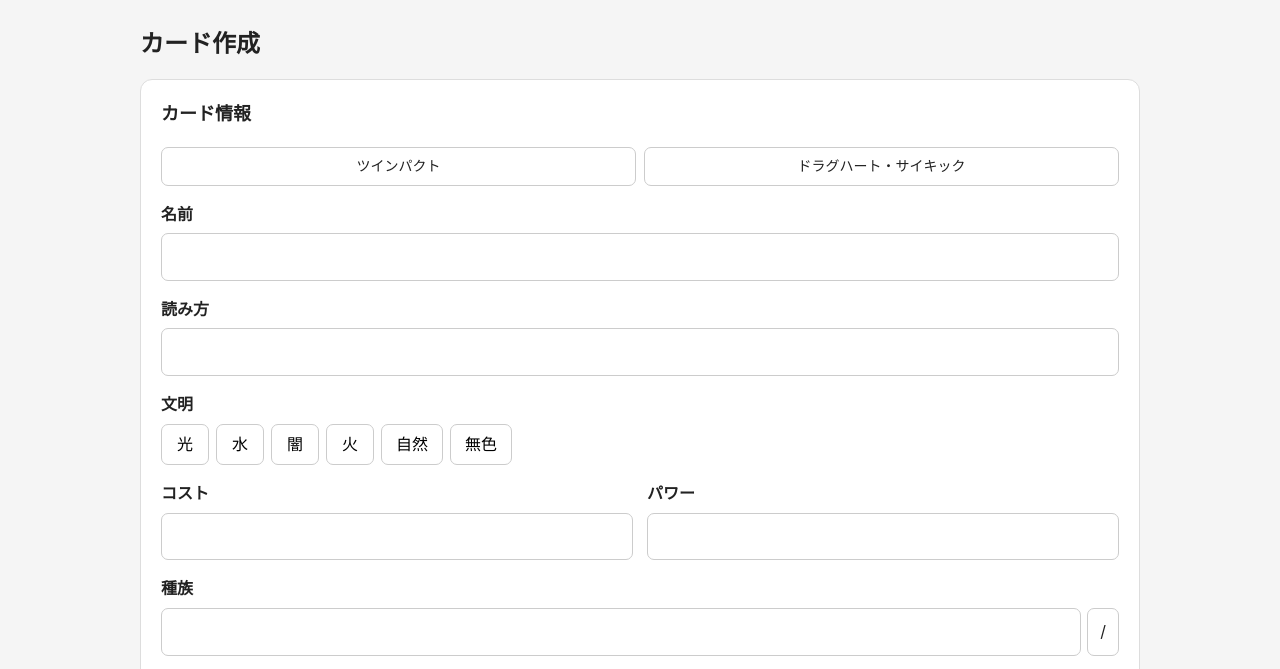
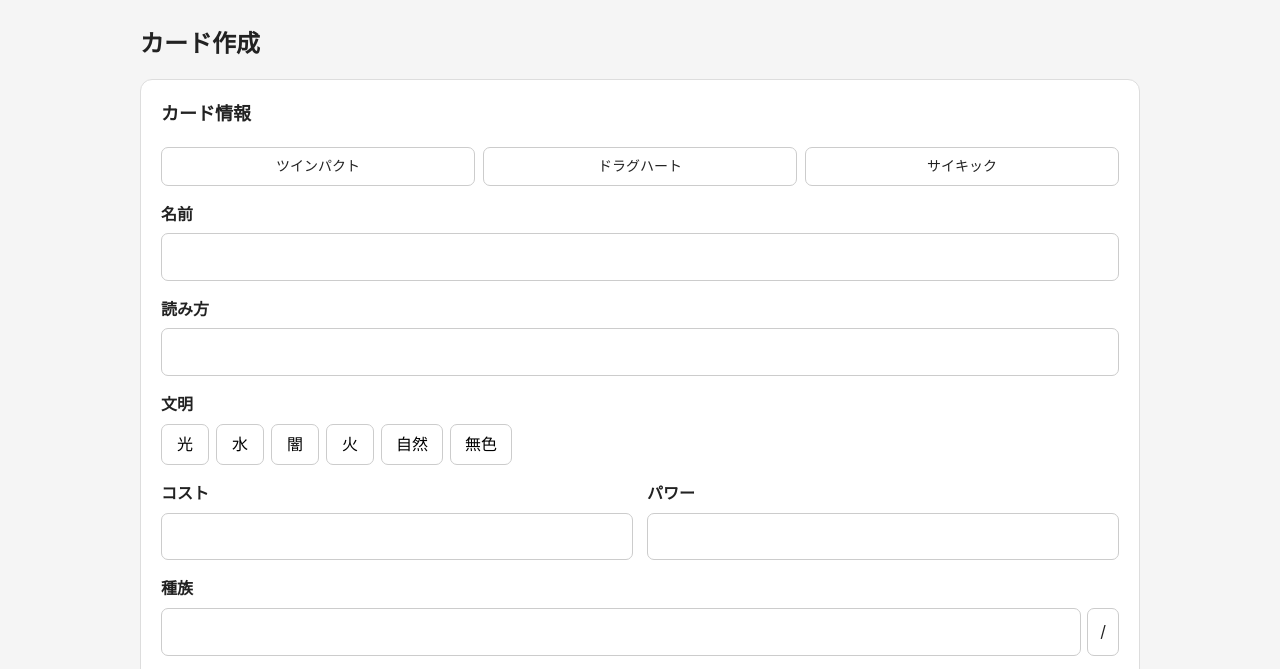
Before and after one commit to kamiyui2614/orica-studio, a plain HTML site: page index.html in a window 1280 px wide. Shown: the part 67-736 px from the top of the page. Drawn offline with Linux system fonts and the light colour scheme.

Commit message:
Update index.html

```diff
--- a/index.html
+++ b/index.html
@@ -2,14 +2,23 @@
 <html lang="ja">
 <head>
     <meta charset="UTF-8">
+
     <meta
         name="viewport"
         content="width=device-width, initial-scale=1.0"
     >
 
     <title>ORICA STUDIO</title>
-    <link rel="icon" href="favicon.png">
-    <link rel="stylesheet" href="style.css">
+
+    <link
+        rel="icon"
+        href="favicon.png"
+    >
+
+    <link
+        rel="stylesheet"
+        href="style.css"
+    >
 </head>
 
 <body>
@@ -54,7 +63,6 @@
 
 
 <main class="container">
-
 
     <!-- =========================
          カード作成
@@ -104,9 +112,17 @@
                     <button
                         type="button"
                         class="small-button mode-button"
-                        id="multiFaceButton"
+                        id="dragHeartButton"
                     >
-                        ドラグハート・サイキック
+                        ドラグハート
+                    </button>
+
+                    <button
+                        type="button"
+                        class="small-button mode-button"
+                        id="psychicButton"
+                    >
+                        サイキック
                     </button>
 
                 </div>
@@ -147,7 +163,6 @@
             ====================== -->
 
             <div id="normalCardFields">
-
 
                 <!-- 名前 -->
 
@@ -251,7 +266,6 @@
 
                 <div class="form-row">
 
-
                     <div class="form-group">
 
                         <label for="cost">
@@ -324,7 +338,6 @@
                     >
 
                 </div>
-
 
             </div>
 
@@ -542,7 +555,7 @@
 
 
         <!-- =========================
-             ドラグハート・サイキック
+             ドラグハート / サイキック
         ========================== -->
 
         <div
@@ -619,7 +632,6 @@
             id="searchPanel"
             class="card-panel hidden"
         >
-
 
             <!-- キーワード -->
 
@@ -731,7 +743,6 @@
                     文明
                 </label>
 
-
                 <div class="search-civilization-mode">
 
                     <button
@@ -832,6 +843,17 @@
 
             </label>
 
+
+            <!-- 条件クリア -->
+
+            <button
+                type="button"
+                class="small-button"
+                id="clearSearchButton"
+            >
+                条件クリア
+            </button>
+
         </div>
 
 
@@ -869,7 +891,6 @@
 
 </main>
 
-
 <script src="script.js"></script>
 
 </body>
```
